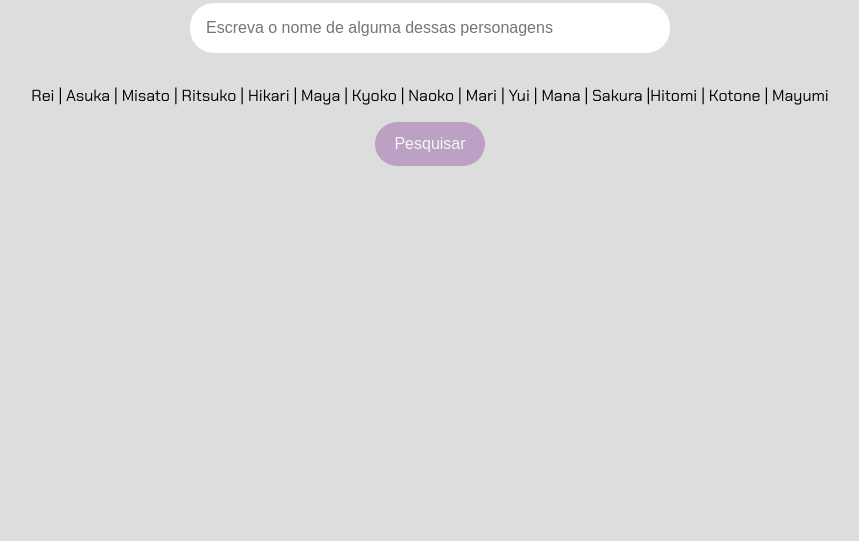
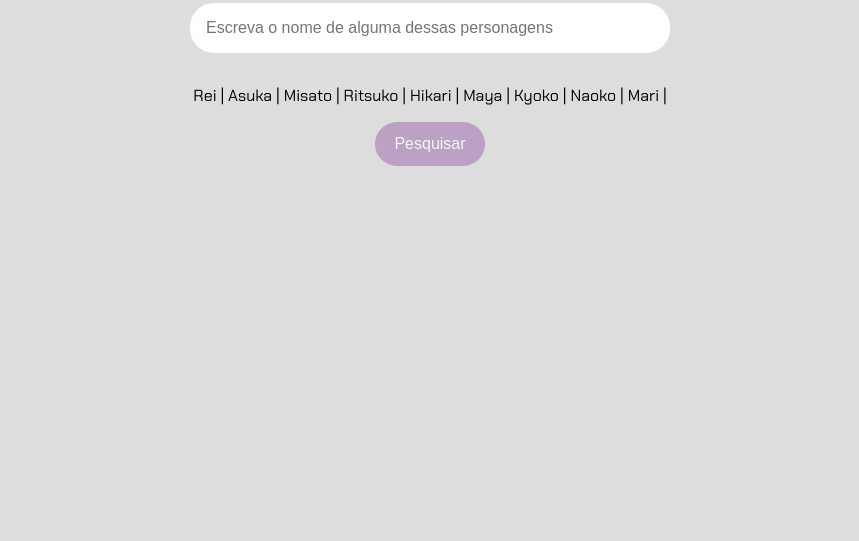
Before and after one commit to Lo0512/Mulheres-na-ciencia-em-Neon-genesis-evangelion-, a plain HTML site: page index.html in a window 1280 px wide. Shown: the part 259-800 px from the top of the page, without its empty margins (210-1069 px from the left). Drawn offline with Linux system fonts and the light colour scheme.

Commit message:
Update index.html

```diff
--- a/index.html
+++ b/index.html
@@ -15,8 +15,7 @@
     <main>
         <section>
             <input type="text" placeholder="Escreva o nome de alguma dessas personagens" id="campo-pesquisa">
-            <p>Rei | Asuka | Misato | Ritsuko | Hikari | Maya | Kyoko | Naoko | Mari | Yui | Mana | Sakura
-                |Hitomi | Kotone | Mayumi </p>
+            <p>Rei | Asuka | Misato | Ritsuko | Hikari | Maya | Kyoko | Naoko | Mari | </p>
             <button onclick="pesquisar()">Pesquisar</button>
         </section>
         <section class="resultados-pesquisa" id="resultados-pesquisa">
```
